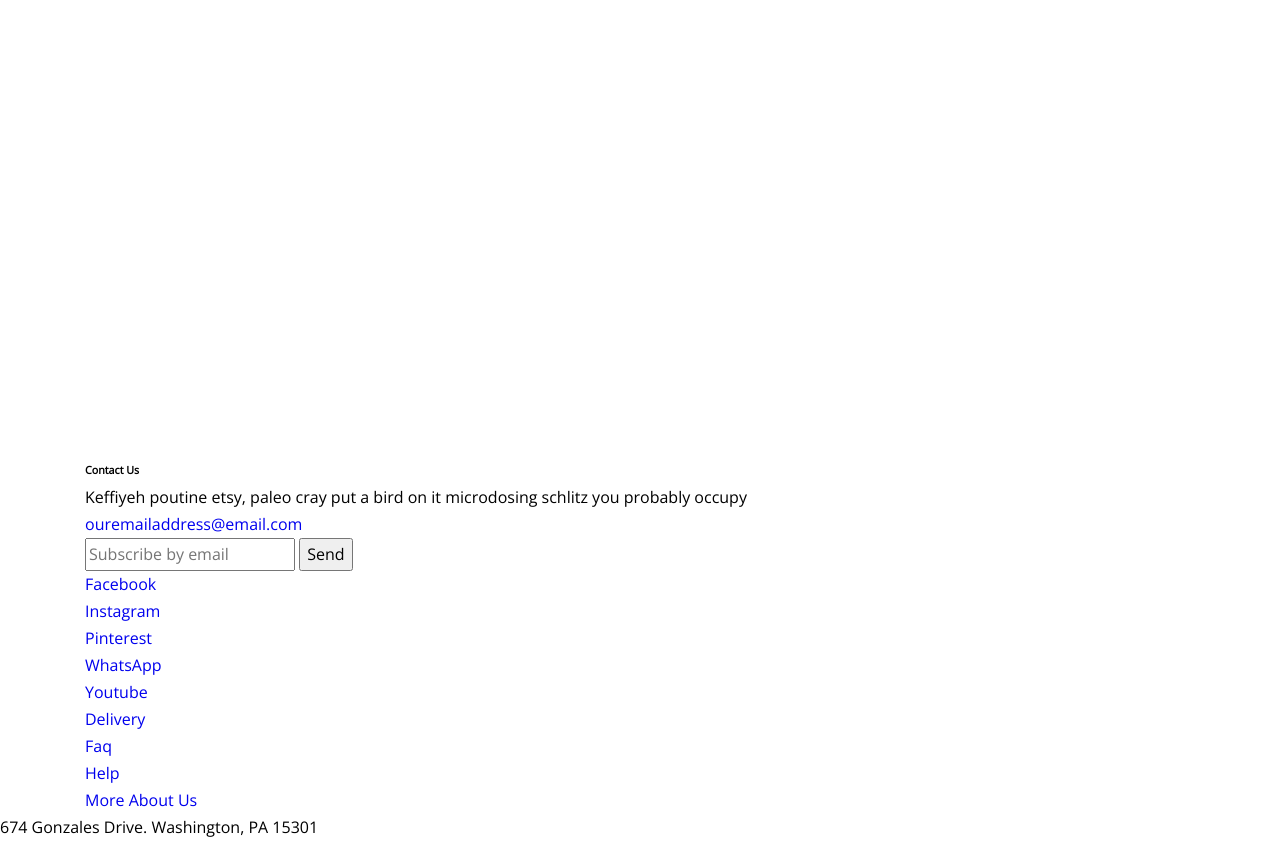
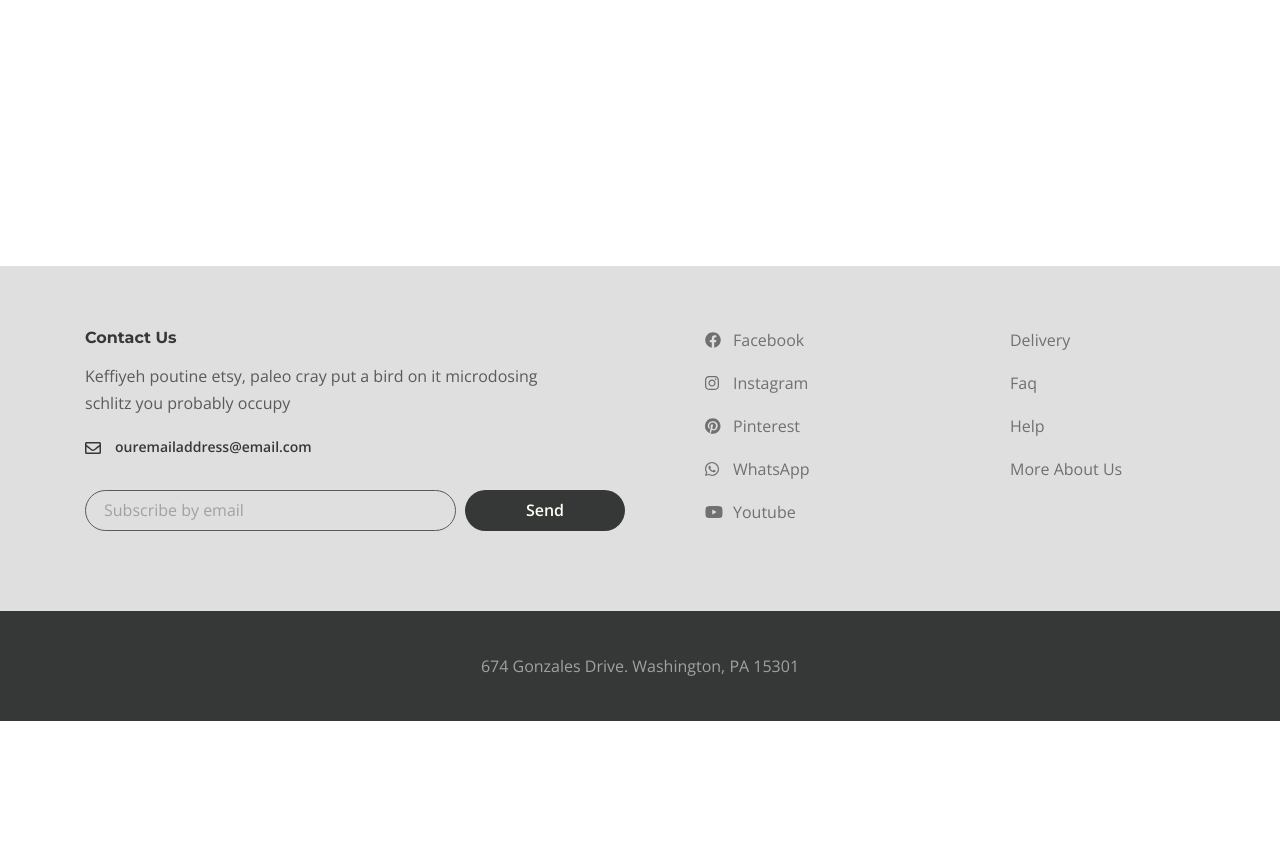
Before and after one commit to Leon3854/interDesire, a website: page app/index.html in a window 1280 px wide. Shown: the part 79-920 px from the top of the page. After the commit the page ends 800 px from the top, so only its background shows below. Drawn offline with nearby package versions, Linux system fonts and the light colour scheme.

Commit message:
Finish work with footer section styles

```diff
--- a/app/index.html
+++ b/app/index.html
@@ -7,13 +7,13 @@
   <title>Disare shop</title>
   <link rel="preconnect" href="https://fonts.googleapis.com">
   <link rel="preconnect" href="https://fonts.gstatic.com" crossorigin>
-  <link href="https://fonts.googleapis.com/css2?family=Montserrat:wght@700&family=Open+Sans&display=swap"
+  <link href="https://fonts.googleapis.com/css2?family=Montserrat:wght@700&family=Open+Sans:wght@400;@600;@700;&display=swap"
     rel="stylesheet">
   <link rel="stylesheet" href="css/style.min.css">
 </head>
 
 <body>
-
+<div class="wrapper">
   <header class="header">
     <div class="container">
       <div class="header__inner">
@@ -42,7 +42,7 @@
       </div>
     </div>
   </header>
-  <div class="wrapper">
+
     <main class="main"></main>
     <footer class="footer">
       <div class="footer__content">
@@ -61,19 +61,19 @@
             </div>
             <ul class="footer__social">
               <li class="footer__social-item">
-                <a class="footer__social-link" href="#">Facebook</a>
+                <a class="footer__social-link footer__social-link--facebook" href="#">Facebook</a>
               </li>
               <li class="footer__social-item">
-                <a class="footer__social-link" href="#">Instagram</a>
+                <a class="footer__social-link footer__social-link--instagram" href="#">Instagram</a>
               </li>
               <li class="footer__social-item">
-                <a class="footer__social-link" href="#">Pinterest</a>
+                <a class="footer__social-link footer__social-link--pinterest" href="#">Pinterest</a>
               </li>
               <li class="footer__social-item">
-                <a class="footer__social-link" href="#">WhatsApp</a>
+                <a class="footer__social-link footer__social-link--whatsapp" href="#">WhatsApp</a>
               </li>
               <li class="footer__social-item">
-                <a class="footer__social-link" href="#">Youtube</a>
+                <a class="footer__social-link footer__social-link--youtube" href="#">Youtube</a>
               </li>
             </ul>
             <nav class="footer__menu">
@@ -96,7 +96,10 @@
         </div>
       </div>
       <div class="footer__copyright">
-        674 Gonzales Drive. Washington, PA 15301
+        <div class="container">
+          <p>674 Gonzales Drive. Washington, PA 15301</p>
+        </div>
+
       </div>
     </footer>
   </div>
--- a/app/scss/_global.scss
+++ b/app/scss/_global.scss
@@ -5,6 +5,7 @@ body {
 	line-height: 27px;
 	font-weight: 400;
 	font-family: 'Open Sans', sans-serif;
+	color: $default;
 }
 
 .wrapper {
@@ -25,3 +26,6 @@ body {
   margin: 0 auto;
   padding: 0 15px;
 }
+input {
+	border: 1px solid $default;
+}
--- a/app/scss/_reset.scss
+++ b/app/scss/_reset.scss
@@ -30,6 +30,7 @@ blockquote,
 dl,
 dd {
   margin: 0;
+  font-size: inherit;
 }
 
 ul[class] {
--- a/app/scss/_vars.scss
+++ b/app/scss/_vars.scss
@@ -1,3 +1,6 @@
+$title: #363838;
+$default: #5A5A5A;
+
 %title-font {
   font-family: 'Montserrat', sans-serif;
   font-weight: 700;
--- a/app/scss/style.scss
+++ b/app/scss/style.scss
@@ -39,3 +39,139 @@
   }
 
 }
+.footer {
+  &__content {
+    background: #DFDFDF;
+    padding: 60px 0 80px;
+    width: 100%;
+  }
+  &__inner {
+    display: flex;
+    justify-content: space-between;
+  }
+  &__info {
+    width: 540px;
+  }
+  &__info-title {
+    color: $title;
+    @extend %title-font;
+    margin-bottom: 14px;
+    line-height: 23px;
+  }
+  &__info-text {
+    margin-bottom: 16px;
+    max-width: 475px;
+  }
+  &__info-email {
+    font-weight: 600;
+    font-size: 14px;
+    color: $title;
+    padding-left: 30px;
+    display: inline-block;
+    margin-bottom: 30px;
+    position: relative;
+    &::before {
+      position: absolute;
+      content: '';
+      background-image: url(../images/email.svg);
+      width: 16px;
+      height: 12px;
+      left: 0;
+      top: 9px;
+    }
+  }
+
+  &__form {
+    display: flex;
+  }
+  &__form-input {
+    padding: 6px 10px 6px 18px;
+    border-radius: 21px;
+    width: 100%;
+    box-shadow: none;
+    background-color: transparent;
+    border: 1px solid rgna($title, .7);
+    &::placeholder {
+      font-weight: 400;
+      font-family: 'Open Sans', sans-serif;
+      line-height: 27px;
+      color: #a1a1a1;
+    }
+  }
+  &__form-button {
+    cursor: pointer;
+    background-color: $title;
+    border-radius: 21px;
+    color: #FFFFF0;
+    min-width: 160px;
+    border: none;
+    padding: 6px 12px;
+    font-weight: 600;
+    margin-left: 9px;
+  }
+  &__social {
+    width: 125px;
+    margin-right: auto;
+    margin-right: 100px;
+  }
+  &__social-item, &__menu-link {
+    margin-bottom: 15px;
+  }
+  &__social-item:last-child, &__menu-link:last-child {
+    margin-bottom: 0;
+  }
+  &__social-link {
+    padding-left: 28px;
+    position: relative;
+    &::before {
+      position: absolute;
+      content: '';
+      left: 0;
+    }
+  }
+  &__social-link--facebook::before {
+    background-image: url(../images/facebook.svg);
+    height: 16px;
+    width: 16px;
+    top: 3px;
+  }
+  &__social-link--instagram::before {
+    background-image: url(../images/instagram.svg);
+    height: 15px;
+    width: 14px;
+    top: 4px;
+  }
+  &__social-link--pinterest::before {
+    background-image: url(../images/Pinterest.svg);
+    width: 16px;
+    height: 16px;
+    top: 3px;
+  }
+  &__social-link--whatsapp::before {
+    background-image: url(../images/whatsapp.svg);
+    height: 14px;
+    width: 14px;
+    top: 4px;
+  }
+  &__social-link--youtube::before {
+    background-image: url(../images/youtube.svg);
+    width: 18px;
+    height: 12px;
+    top: 5px;
+  }
+  &__social-link, &__menu-link {
+    color: #707070;
+    line-height: 28px;
+    font-family: 'Open Sans', sans-serif;
+  }
+  &__menu {
+    margin-right: 60px;
+    width: 125px;
+  }
+  &__copyright {
+    background-color: $title;
+    color: #A1A1A1;
+    text-align: center;
+    padding: 42px 0px 41px;
+  }
+}
```
Also changed, not shown: app/css/style.min.css, app/images/Pinterest.svg (added), app/images/facebook.svg (added), app/images/instagram.svg (added), app/images/whatsapp.svg (added), app/images/youtube.svg (added).
